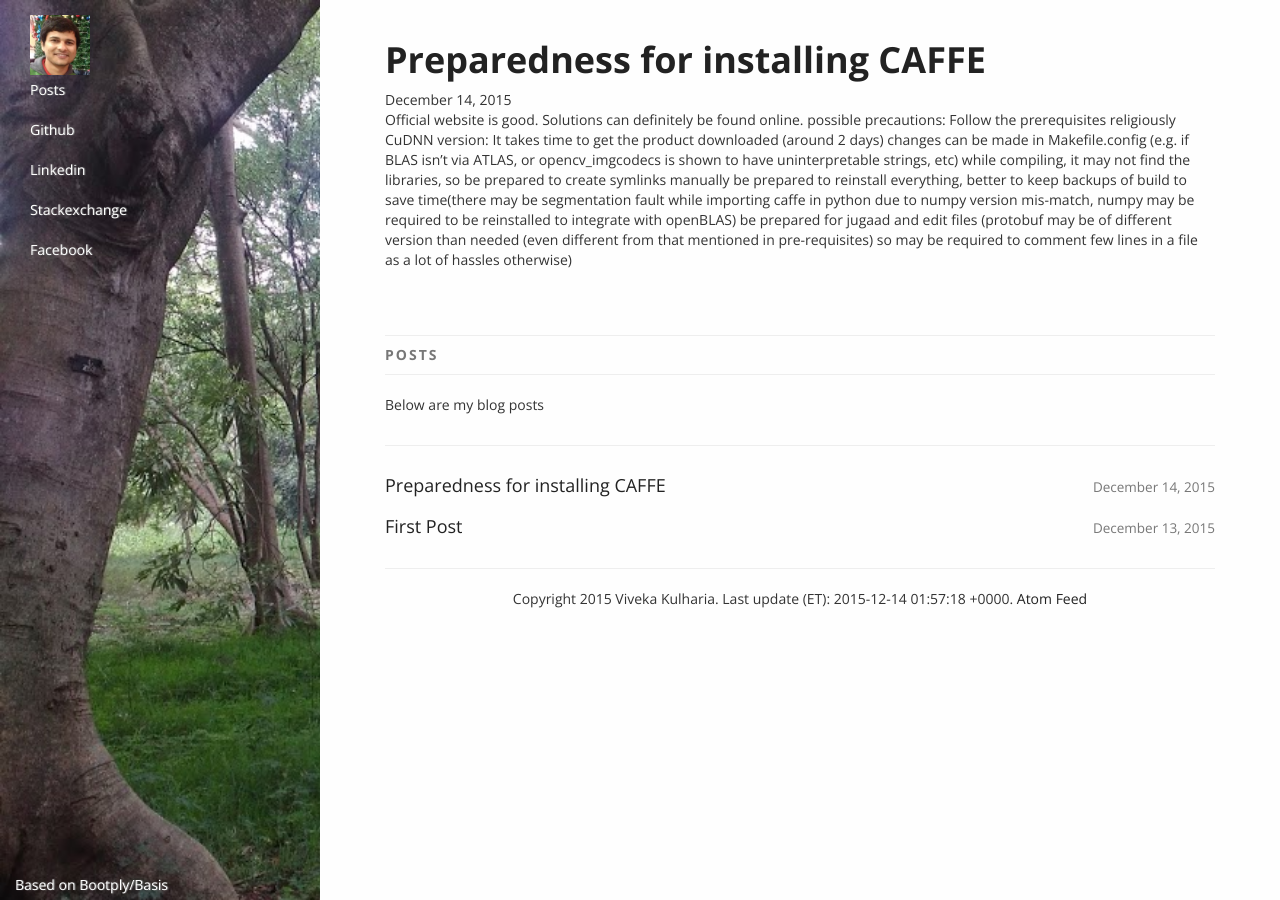
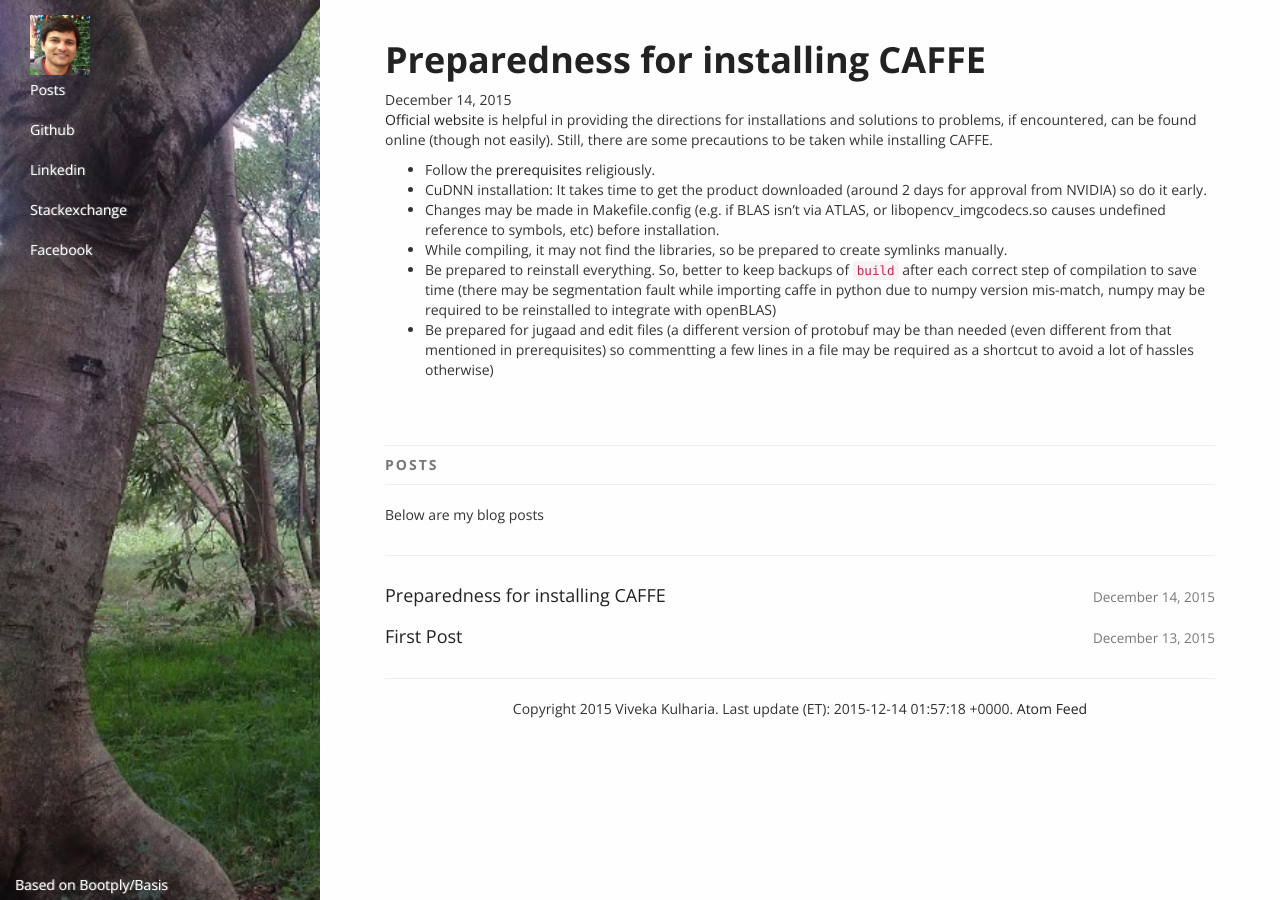
Before and after one commit to vivkul/vivkul.github.io, a Jekyll site: the page built from _posts/2015-12-14-Preparedness-for-installing-CAFFE.md, in a window 1280 px wide. Built offline with Jekyll 4.4.1, drawn with Linux system fonts in a browser that asks for light colours; nearby versions of some CDN libraries.

Commit message:
updated posts

```diff
--- a/_posts/2015-12-14-Preparedness-for-installing-CAFFE.md
+++ b/_posts/2015-12-14-Preparedness-for-installing-CAFFE.md
@@ -3,11 +3,11 @@ layout: post
 title:  "Preparedness for installing CAFFE"
 ---
 
-Official website is good. Solutions can definitely be found online.
-possible precautions:
-Follow the prerequisites religiously
-CuDNN version: It takes time to get the product downloaded (around 2 days)
-changes can be made in Makefile.config (e.g. if BLAS isn't via ATLAS, or opencv_imgcodecs is shown to have uninterpretable strings, etc)
-while compiling, it may not find the libraries, so be prepared to create symlinks manually
-be prepared to reinstall everything, better to keep backups of build to save time(there may be segmentation fault while importing caffe in python due to numpy version mis-match, numpy may be required to be reinstalled to integrate with openBLAS)
-be prepared for jugaad and edit files (protobuf may be of different version than needed (even different from that mentioned in pre-requisites) so may be required to comment few lines in a file as a lot of hassles otherwise)
+[Official website](http://caffe.berkeleyvision.org/installation.html) is helpful in providing the directions for installations and solutions to problems, if encountered, can be found online (though not easily). Still, there are some precautions to be taken while installing CAFFE.
+
+- Follow the [prerequisites](http://caffe.berkeleyvision.org/installation.html#prerequisites) religiously.
+- CuDNN installation: It takes time to get the product downloaded (around 2 days for approval from NVIDIA) so do it early.
+- Changes may be made in Makefile.config (e.g. if BLAS isn't via ATLAS, or libopencv_imgcodecs.so causes undefined reference to symbols, etc) before installation.
+- While compiling, it may not find the libraries, so be prepared to create symlinks manually.
+- Be prepared to reinstall everything. So, better to keep backups of `build` after each correct step of compilation to save time (there may be segmentation fault while importing caffe in python due to numpy version mis-match, numpy may be required to be reinstalled to integrate with openBLAS)
+- Be prepared for jugaad and edit files (a different version of protobuf may be than needed (even different from that mentioned in prerequisites) so commentting a few lines in a file may be required as a shortcut to avoid a lot of hassles otherwise)
```
Also changed, not shown: _posts/2015-12-13-First-Post.md (+1 -1 lines).
